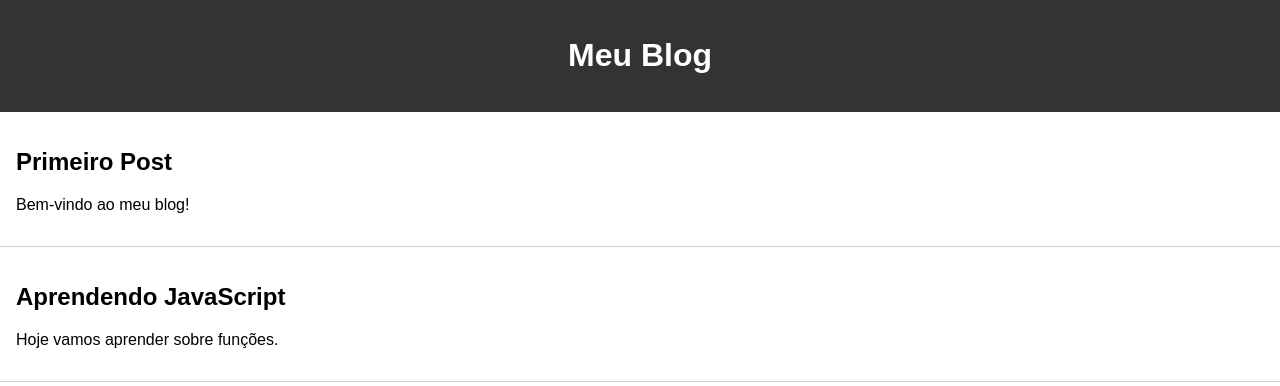
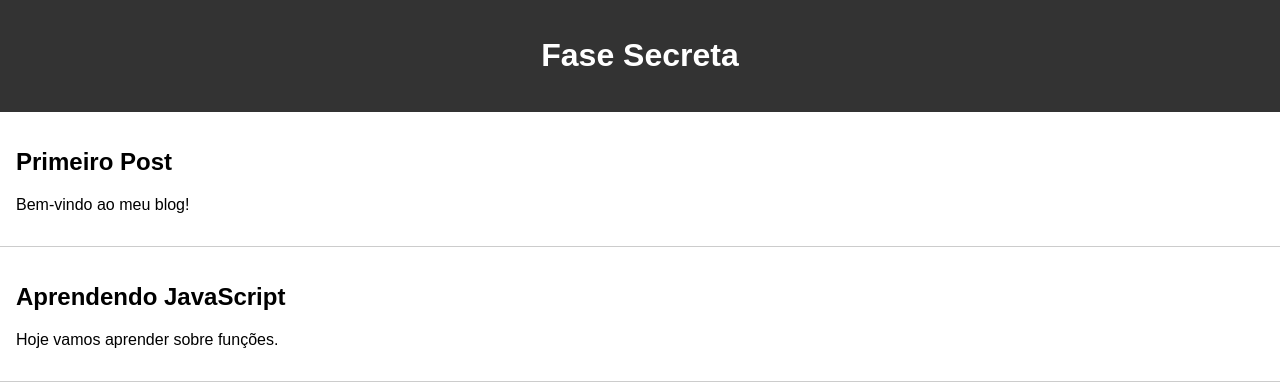
Before and after one commit to JonathanOlive/BLOGUE, a plain HTML site: page index.html in a window 1280 px wide. Drawn offline with Linux system fonts and the light colour scheme.

Commit message:
Update index.html

```diff
--- a/index.html
+++ b/index.html
@@ -3,7 +3,7 @@
 <head>
     <meta charset="UTF-8">
     <meta name="viewport" content="width=device-width, initial-scale=1.0">
-    <title>Meu Blog</title>
+    <title>Fase Secreta</title>
     <style>
         body { font-family: Arial, sans-serif; margin: 0; padding: 0; }
         header { background: #333; color: white; padding: 1em; text-align: center; }
@@ -12,7 +12,7 @@
 </head>
 <body>
     <header>
-        <h1>Meu Blog</h1>
+        <h1>Fase Secreta</h1>
     </header>
     <main id="posts">
         <!-- Os posts serão carregados aqui via JavaScript -->
```
